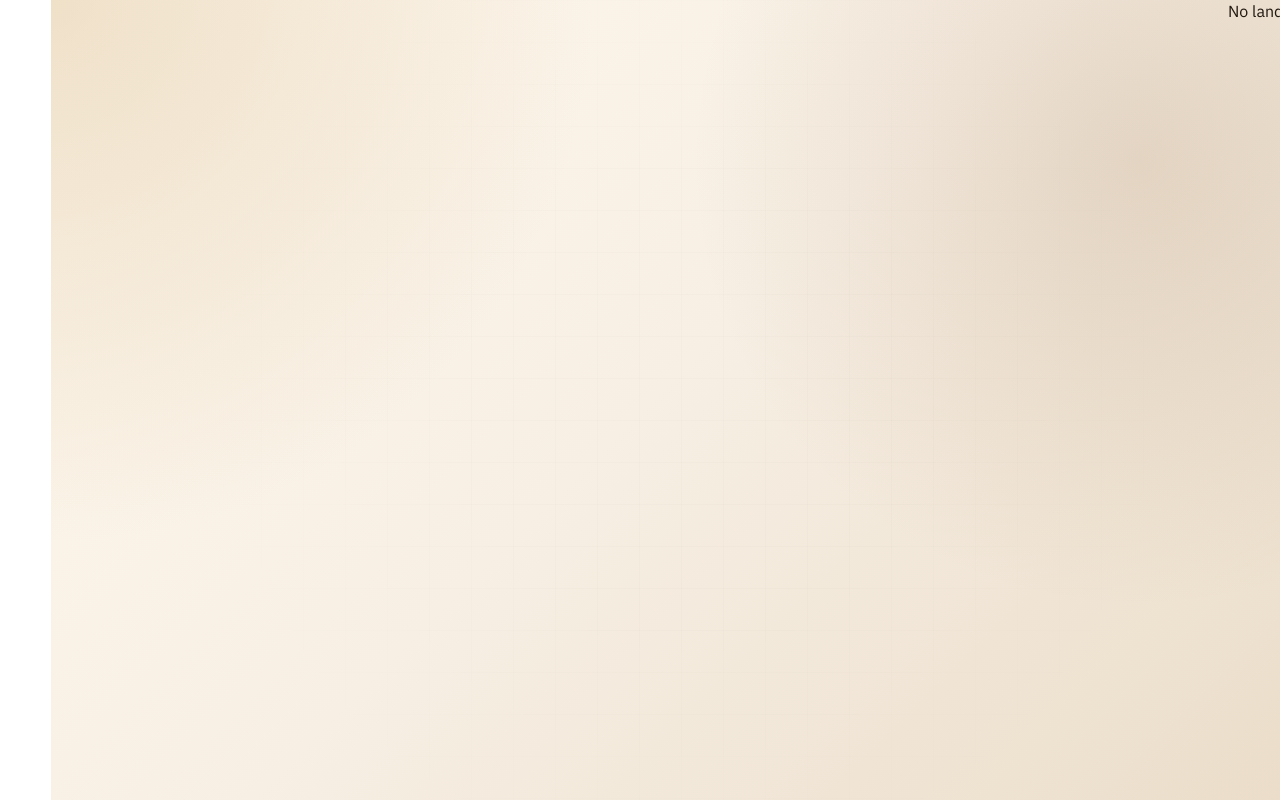
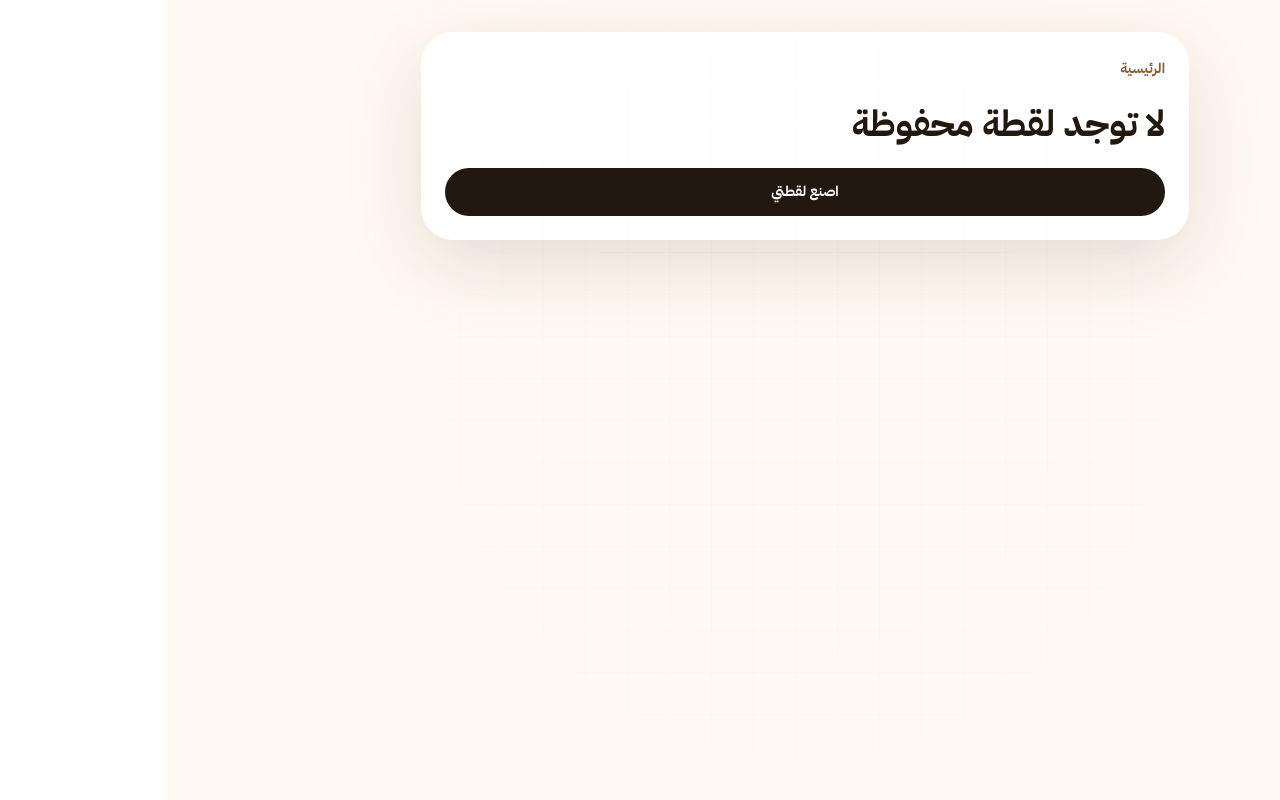
Before and after one commit to faheemappsa/laqta, a Next.js app: page /test-report in a window 1280 px wide. Built offline with nearby package versions, Linux system fonts and the light colour scheme; no server answers.

Commit message:
Style local report page

```diff
--- a/app/test-report/page.tsx
+++ b/app/test-report/page.tsx
@@ -22,5 +22,30 @@ export default function Page() {
     }
   }, []);
 
-  return <main>{items[0]?.title || 'No landing yet'}</main>;
+  const item = items[0];
+
+  return (
+    <main className="min-h-screen bg-[#fffaf2] px-5 py-8 text-[#21180f]">
+      <section className="mx-auto max-w-3xl rounded-[32px] bg-white p-6 shadow-[0_24px_80px_rgba(70,45,25,.14)]">
+        <a href="/" className="text-sm font-black text-[#8b5e34]">الرئيسية</a>
+        {item ? (
+          <div className="mt-6">
+            <p className="text-sm font-black text-[#8b5e34]">لوحة لقطتك</p>
+            <h1 className="mt-2 text-4xl font-black">{item.brandName}</h1>
+            <p className="mt-3 text-lg leading-8 text-[#6d5943]">{item.title}</p>
+            <a className="mt-4 block break-all rounded-2xl bg-[#f7ead8] p-4 text-sm font-bold underline" href={item.landingUrl} target="_blank" rel="noreferrer">{item.landingUrl}</a>
+            <div className="mt-5 grid gap-2 sm:grid-cols-2">
+              <a href={item.landingUrl} target="_blank" rel="noreferrer" className="grid min-h-12 place-items-center rounded-full bg-[#2f8f55] text-sm font-black text-white">عرض اللقطة</a>
+              <a href="/create" className="grid min-h-12 place-items-center rounded-full bg-[#21180f] text-sm font-black text-white">لقطة جديدة</a>
+            </div>
+          </div>
+        ) : (
+          <div className="mt-6">
+            <h1 className="text-4xl font-black">لا توجد لقطة محفوظة</h1>
+            <a href="/create" className="mt-6 grid min-h-12 place-items-center rounded-full bg-[#21180f] text-sm font-black text-white">اصنع لقطتي</a>
+          </div>
+        )}
+      </section>
+    </main>
+  );
 }
```
